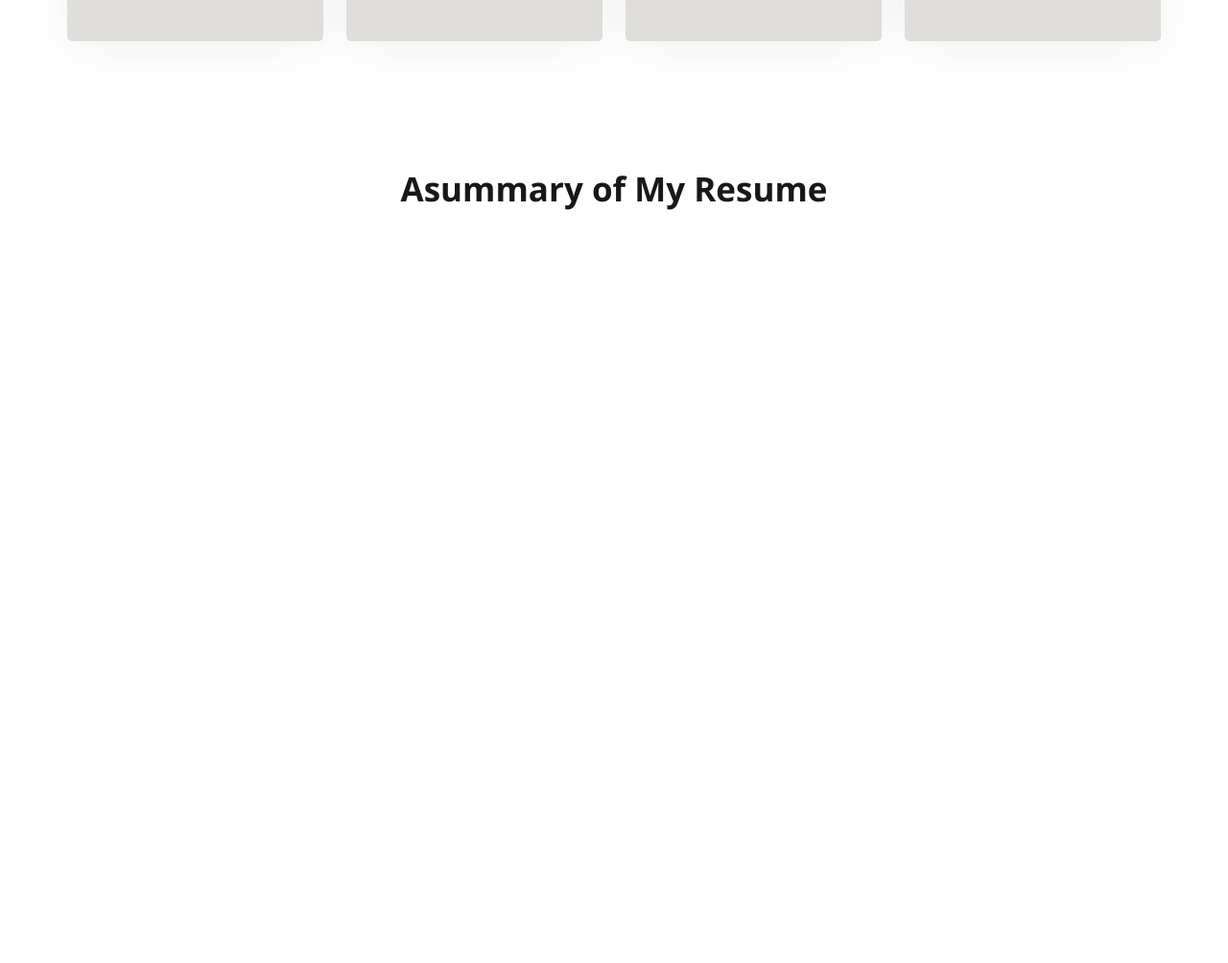
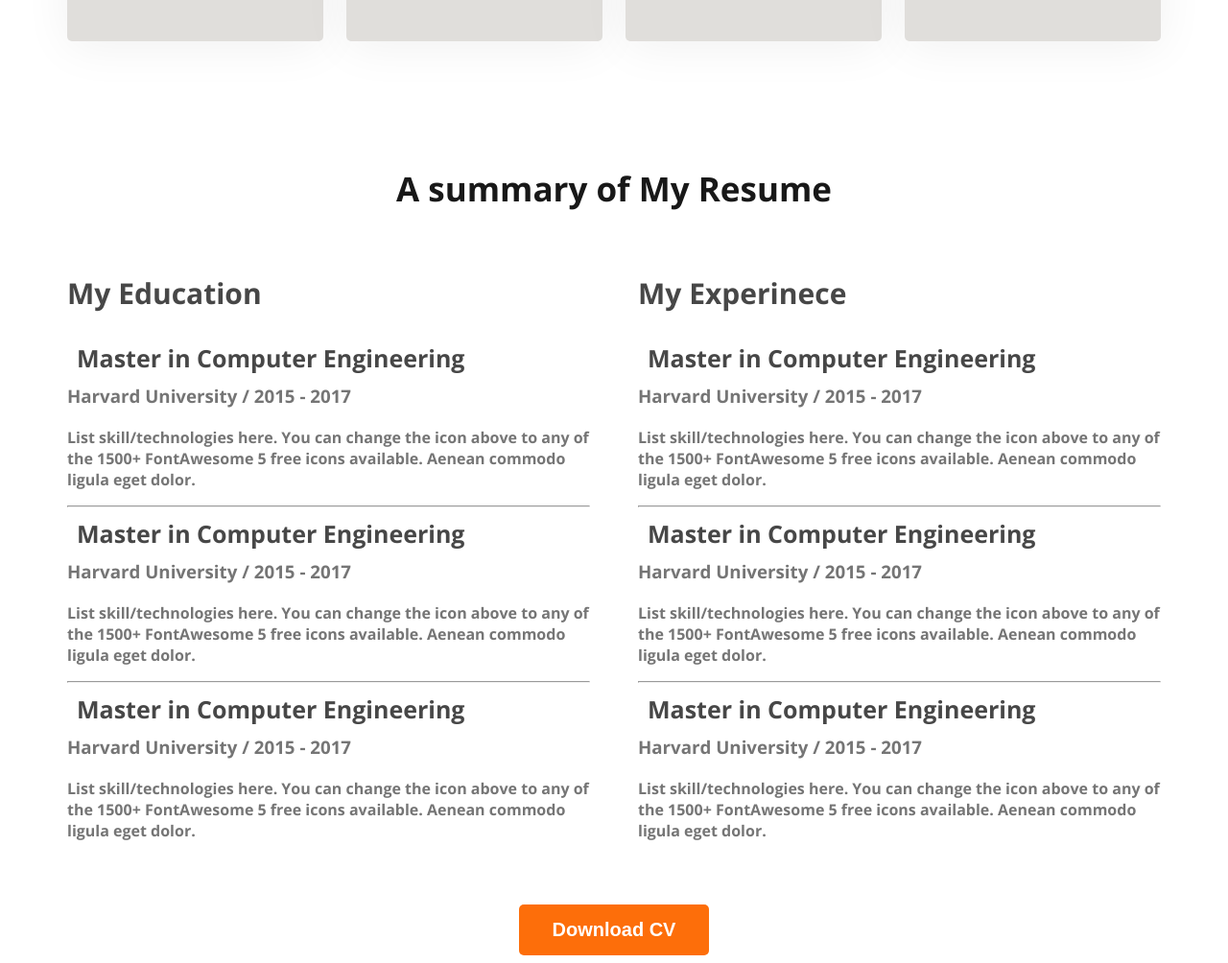
Before and after one commit to talha7688/web-developer-portfolio, a plain HTML site: page index.html in a window 1280 px wide. Shown: the part 2200-3204 px from the top of the page at 96% size. Before the commit the page ends 2455 px from the top, so only its background shows below. Drawn offline with nearby package versions, Linux system fonts and the light colour scheme.

Commit message:
added resume container

```diff
--- a/index.html
+++ b/index.html
@@ -86,10 +86,63 @@
        <!-- resume section -->
 
        <section>
-        <h3 class="section-title">Asummary of My Resume</h3>
+        <h3 class="section-title">A summary of My Resume</h3>
+        <div class="resume-container">
+            <div class="resume-column">
+                <h3 class="resume-colunm-title">My Education</h3>
+
+                <div class="resume-item">
+                <h2 class="resume-item-title">Master in Computer Engineering</h2>
+                <h3 class="resume-item-institute">Harvard University / 2015 - 2017</h3>
+                <p class="resume-item-description">List skill/technologies here. You can change the icon above
+                    to any of the 1500+ FontAwesome 5 free icons available. Aenean commodo ligula eget dolor.</p>
+                </div>
+                <hr>
+                <div class="resume-item">
+                <h2 class="resume-item-title">Master in Computer Engineering</h2>
+                <h3 class="resume-item-institute">Harvard University / 2015 - 2017</h3>
+                <p class="resume-item-description">List skill/technologies here. You can change the icon above
+                    to any of the 1500+ FontAwesome 5 free icons available. Aenean commodo ligula eget dolor.</p>
+                </div>
+                <hr>
+                <div class="resume-item">
+                <h2 class="resume-item-title">Master in Computer Engineering</h2>
+                <h3 class="resume-item-institute">Harvard University / 2015 - 2017</h3>
+                <p class="resume-item-description">List skill/technologies here. You can change the icon above
+                    to any of the 1500+ FontAwesome 5 free icons available. Aenean commodo ligula eget dolor.</p>
+                </div>
 
 
+
+            </div>
+            <div class="resume-column">
+                <h3 class="resume-colunm-title">My Experinece</h3>
+                <div class="resume-item">
+                    <h2 class="resume-item-title">Master in Computer Engineering</h2>
+                    <h3 class="resume-item-institute">Harvard University / 2015 - 2017</h3>
+                    <p class="resume-item-description">List skill/technologies here. You can change the icon above
+                        to any of the 1500+ FontAwesome 5 free icons available. Aenean commodo ligula eget dolor.</p>
+                    </div>
+                    <hr>
+                    <div class="resume-item">
+                    <h2 class="resume-item-title">Master in Computer Engineering</h2>
+                    <h3 class="resume-item-institute">Harvard University / 2015 - 2017</h3>
+                    <p class="resume-item-description">List skill/technologies here. You can change the icon above
+                        to any of the 1500+ FontAwesome 5 free icons available. Aenean commodo ligula eget dolor.</p>
+                    </div>
+                    <hr>
+                    <div class="resume-item">
+                    <h2 class="resume-item-title">Master in Computer Engineering</h2>
+                    <h3 class="resume-item-institute">Harvard University / 2015 - 2017</h3>
+                    <p class="resume-item-description">List skill/technologies here. You can change the icon above
+                        to any of the 1500+ FontAwesome 5 free icons available. Aenean commodo ligula eget dolor.</p>
+                    </div>
+            </div>
         </div>
+       </div>
+       <div class="download-cv">
+        <button class="btn-primary">Download CV</button>
+       </div>
        </section>
 
     </main>
--- a/styles/portfolio.css
+++ b/styles/portfolio.css
@@ -110,7 +110,8 @@ main {
     max-width: 1140px;
     margin: 0 auto;
 }
-main section{
+
+main section {
     margin-top: 130px;
 }
 
@@ -121,7 +122,7 @@ main section{
     border-radius: 10px;
     background: #FFF8F3;
     margin: 130px 0;
-    color:darkslateblue ;
+    color: darkslateblue;
 }
 
 .about-info-container {
@@ -159,9 +160,39 @@ main section{
 .skill-description {
     color: darkslateblue;
 }
+
 /* resume section */
-.resume-column-title{
+.resume-colunm-title {
     color: #474747;
     font-size: 30px;
     font-weight: 700;
+    line-height: normal;
 }
+
+.resume-container {
+    display: flex;
+    gap: 50px;
+}
+
+.resume-item-description,
+.resume-item-institute {
+    color: #757575;
+}
+
+.resume-item-institute{
+    margin-bottom: 20px;
+    margin-top: 0px;
+}
+
+.resume-item-title {
+    color: #474747;
+    font-size: 25px;
+    font-weight: 700;
+    margin: 10px;
+}
+.download-cv{
+    display: flex;
+    align-items: center;
+    justify-content: center;
+    margin-top: 50px;
+}
```
